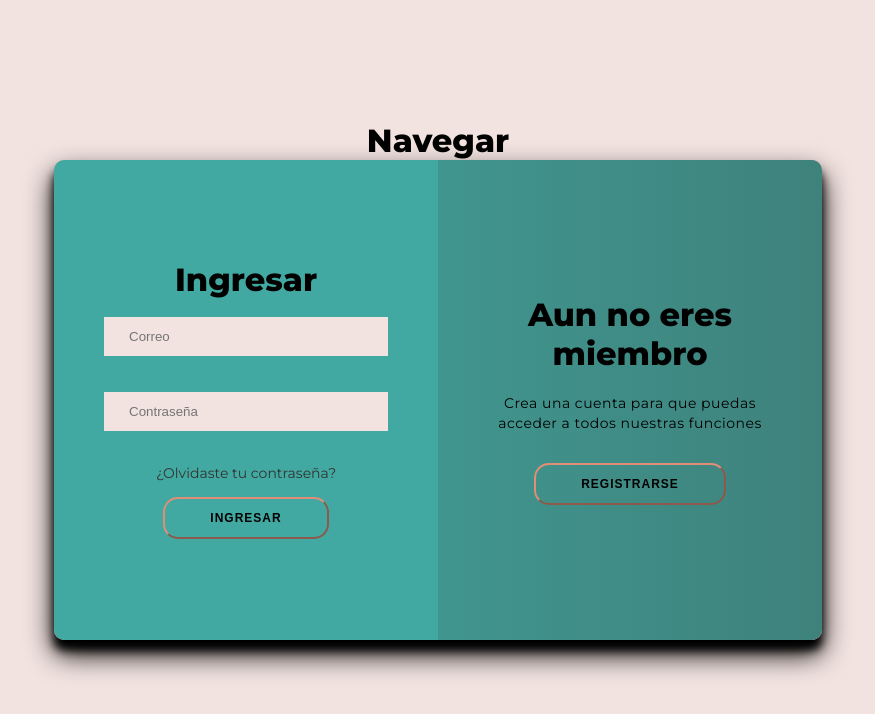
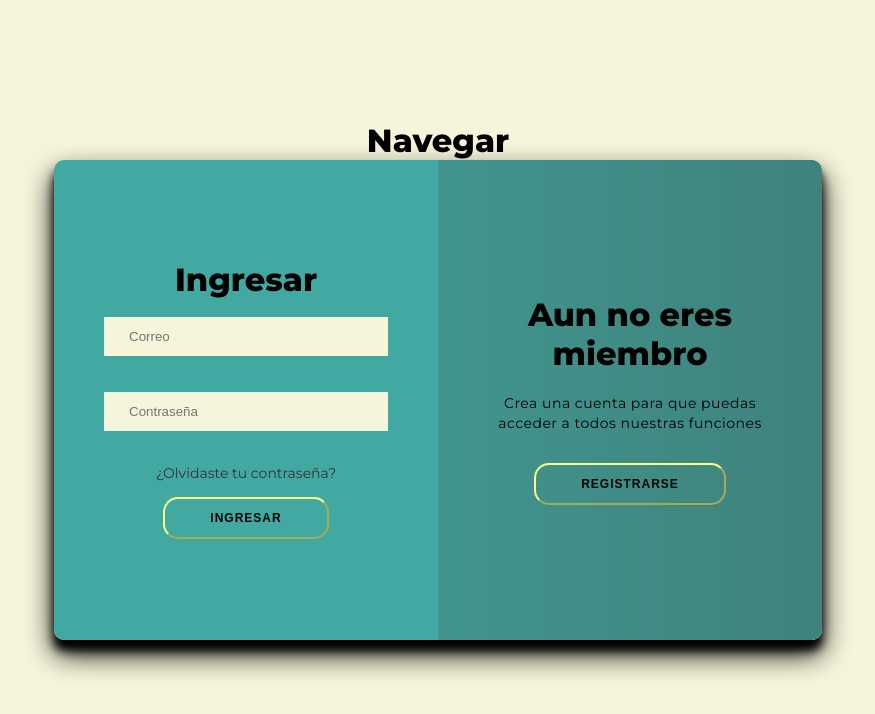
Before and after one commit to steelspikes/nn-manager, a React (Create React App) app: page / in a window 1280 px wide. Shown: the top 714 px of the page, without its empty margins (202-1077 px from the left). Built offline with nearby package versions, Linux system fonts and the light colour scheme.

Commit message:
Update styles.css

```diff
--- a/src/Styles/styles.css
+++ b/src/Styles/styles.css
@@ -5,9 +5,9 @@
 	--black: #000;
 	--green-1: #3f827c;
 	--green-2: #41a9a1;
-	--pink-1: #F2E3E0;
-	--pink-2: #F3BAA9;
-	--pink-3: #E08E78;
+	--pink-1: #f5f5dc;
+	--pink-2: #fcfcb3;
+	--pink-3: #fdfd8a;
 }
 
 * {
```
